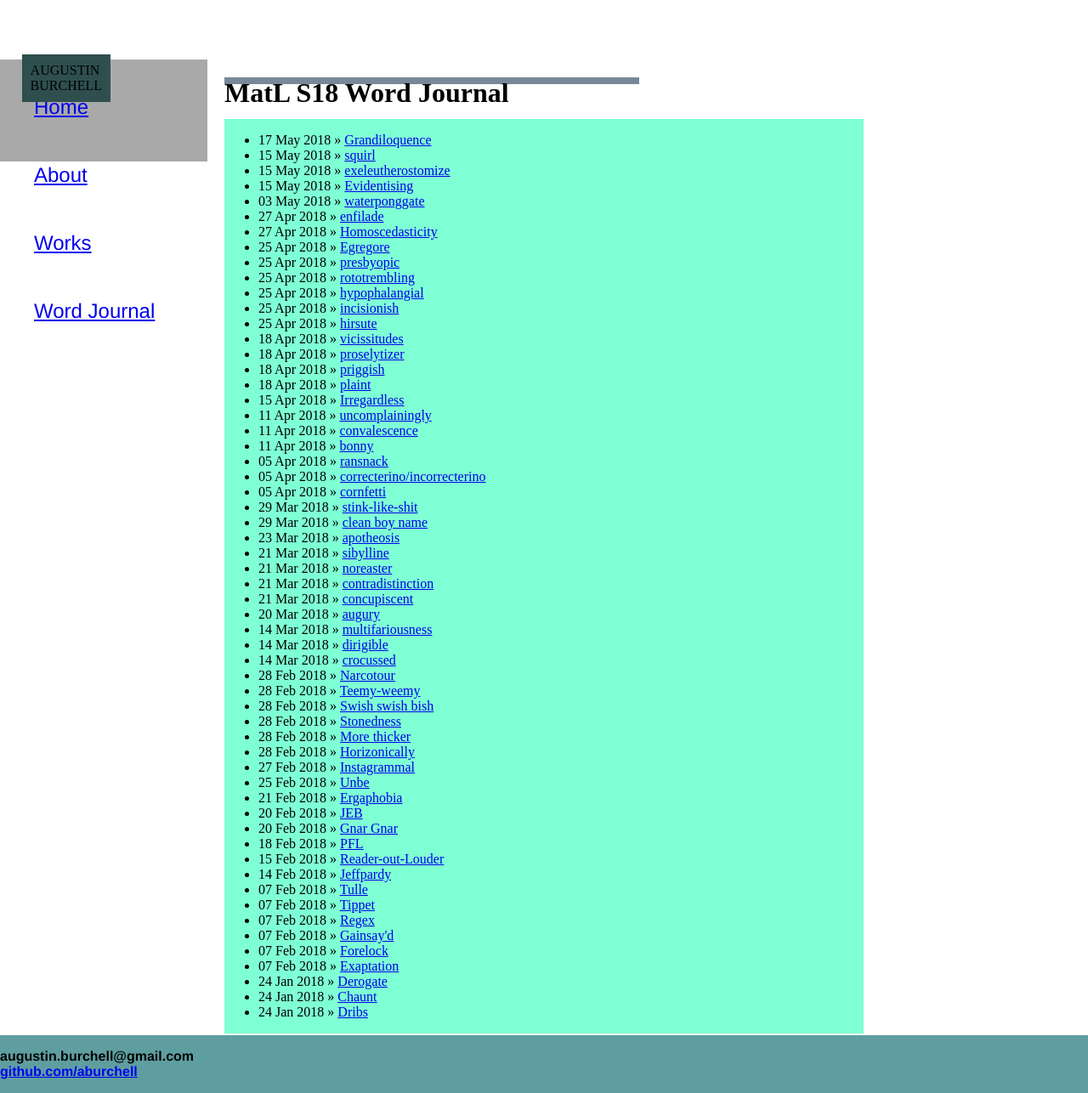
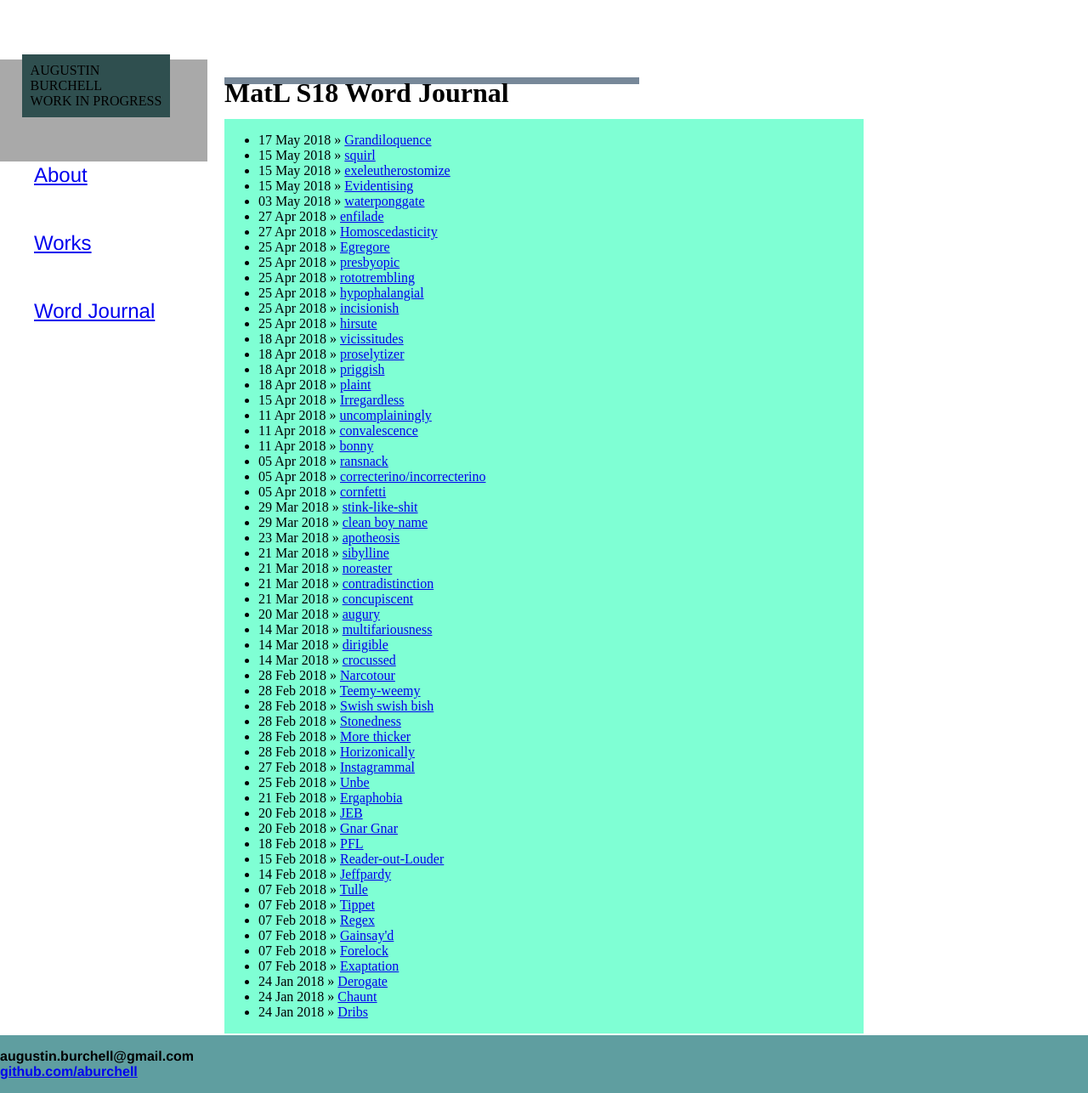
Before and after one commit to aburchell/aburchell.github.io, a Jekyll site: the page built from wordjournal/index.html, in a window 1280 px wide. Shown: the whole page at 85% size. Built offline with Jekyll 4.4.1, drawn with Linux system fonts in a browser that asks for light colours.

Commit message:
Added work in progress disclaimer to header -- please don't let the state of this cite stop you from hiring me

```diff
--- a/_layouts/default.html
+++ b/_layouts/default.html
@@ -32,7 +32,7 @@
 			</div><!-- /.container -->
 
             <header class="main-header" id="myName">
-	    	AUGUSTIN<br />BURCHELL
+	    	AUGUSTIN<br />BURCHELL<br /> WORK IN PROGRESS
 	    	</header>
 
 			<footer class="main-footer">
```
